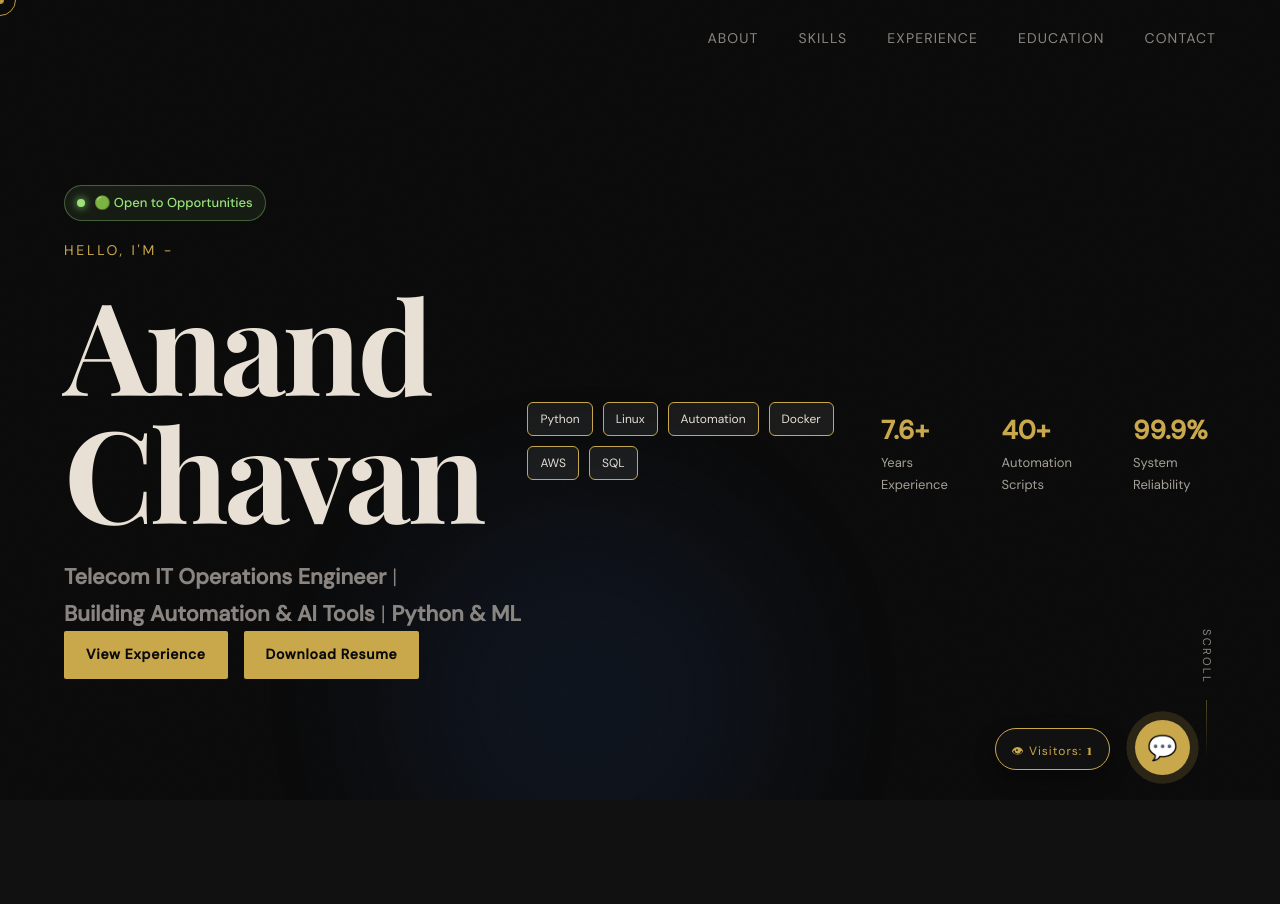
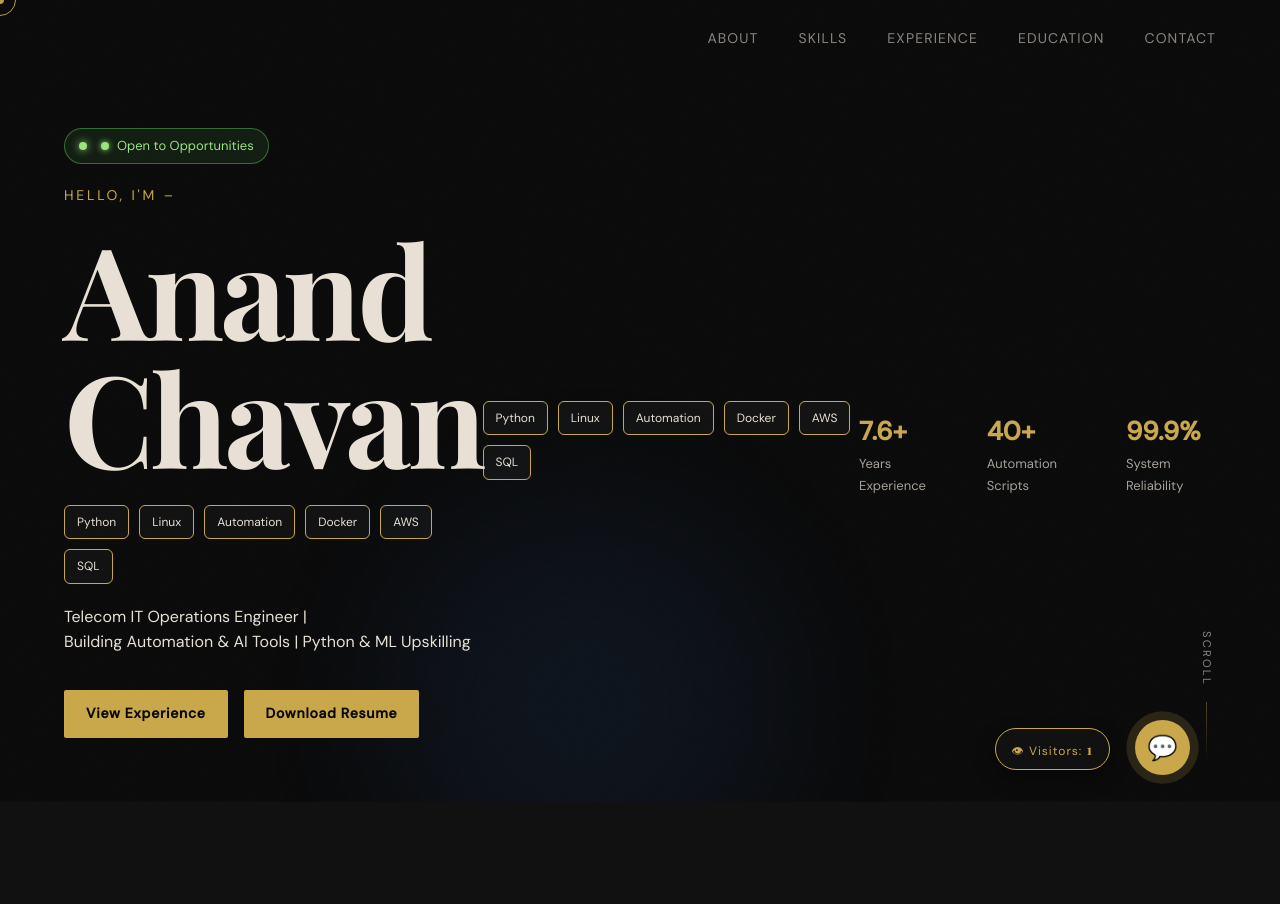
Before and after one commit to chavananand33/my-project, a Flask app: page / in a window 1280 px wide. Shown: the top 904 px of the page. Run offline with Flask 3, Linux system fonts and the light colour scheme; data comes from the database, SQL or seed files in the repository; some web fonts are replaced.

Commit message:
fix CSS, MAIN.JS and HTML12

```diff
--- a/static/css/style.css
+++ b/static/css/style.css
@@ -199,12 +199,10 @@ body:hover .cursor-follower { opacity: 1; }
   font-style: italic;
   color: var(--accent);
 }
-.hero-role {
-  font-size: clamp(1rem, 2vw, 1.35rem);
-  color: var(--text-muted);
-  margin-bottom: 2.5rem;
-  height: 2rem;
-  font-weight: 300;
+.hero-role{
+margin-top:20px;
+line-height:1.6;
+opacity:0.85;
 }
 .hero-status::before{
 content:"";
@@ -215,17 +213,25 @@ background:#9be37a;
 border-radius:50%;
 margin-right:6px;
 box-shadow:0 0 8px #9be37a;
-}
-.hero-status{
-display:inline-block;
-margin-bottom:18px;
-padding:6px 12px;
+}.hero-status{
+margin-bottom:20px;
+display:inline-flex;
+align-items:center;
+gap:8px;
+padding:6px 14px;
+border-radius:20px;
+background:rgba(120,255,120,0.08);
+border:1px solid rgba(120,255,120,0.35);
 font-size:13px;
 color:#9be37a;
-background:rgba(155,227,122,0.08);
-border:1px solid rgba(155,227,122,0.35);
-border-radius:20px;
-font-weight:500;
+}
+
+.status-dot{
+width:8px;
+height:8px;
+background:#9be37a;
+border-radius:50%;
+box-shadow:0 0 6px #9be37a;
 }
 .cursor-blink {
   display: inline-block;
@@ -246,18 +252,19 @@ font-weight:600;
 }
 
 .hero-skills{
-margin-top:18px;
+margin-top:25px;
+margin-bottom:10px;
 display:flex;
 gap:10px;
 flex-wrap:wrap;
 }
 
 .hero-skills span{
-background:#1a1a1a;
+padding:6px 12px;
 border:1px solid var(--accent);
-padding:6px 12px;
 border-radius:6px;
 font-size:12px;
+background:rgba(255,255,255,0.03);
 }
 
 .hero-stats{
--- a/templates/index.html
+++ b/templates/index.html
@@ -64,26 +64,41 @@
   <section class="hero" id="home">
     <div class="hero-noise"></div>
     <div class="hero-content">
+
   <div class="hero-status">
-🟢 Open to Opportunities
+    <span class="status-dot"></span> Open to Opportunities
   </div>
-      <p class="hero-eyebrow reveal">Hello, I'm - </p>
-      <h1 class="hero-name reveal">Anand<br />Chavan</h1>
+
+  <p class="hero-eyebrow reveal">HELLO, I'M –</p>
+
+  <h1 class="hero-name reveal">
+    Anand<br>Chavan
+  </h1>
+
+  <div class="hero-skills">
+    <span>Python</span>
+    <span>Linux</span>
+    <span>Automation</span>
+    <span>Docker</span>
+    <span>AWS</span>
+    <span>SQL</span>
+  </div>
+
   <p class="hero-role reveal">
-        <span id="typedRole">
-  <strong>Telecom IT Operations Engineer</strong> |<br />
-  <strong>Building Automation & AI Tools</strong> | <strong>Python & ML Upskilling</strong><br />
-        </span>
+    Telecom IT Operations Engineer |<br>
+    Building Automation & AI Tools | Python & ML Upskilling
+  </p>
 
-        <!-- <span class="cursor-blink">|</span> -->
-      </p>
-      <!--<p class="hero-tagline reveal">7.6+ Years in Telecom IT &amp; Enterprise Application Support</p> -->
   <div class="hero-buttons">
     <a href="#experience" class="btn btn-primary">View Experience</a>
-  <a href="{{ url_for('static', filename='resume.pdf') }}" class="btn btn-primary" download="CV_Anand_Chavan.pdf">Download Resume</a>
-      </div>
+    <a href="{{ url_for('static', filename='resume.pdf') }}"
+       class="btn btn-primary"
+       download="CV_Anand_Chavan.pdf">
+       Download Resume
+    </a>
   </div>
 
+</div>
     <div class="hero-scroll-indicator">
       <span>Scroll</span>
       <div class="scroll-line"></div>
```
Lines whose indentation alone changed are shown as unchanged.
